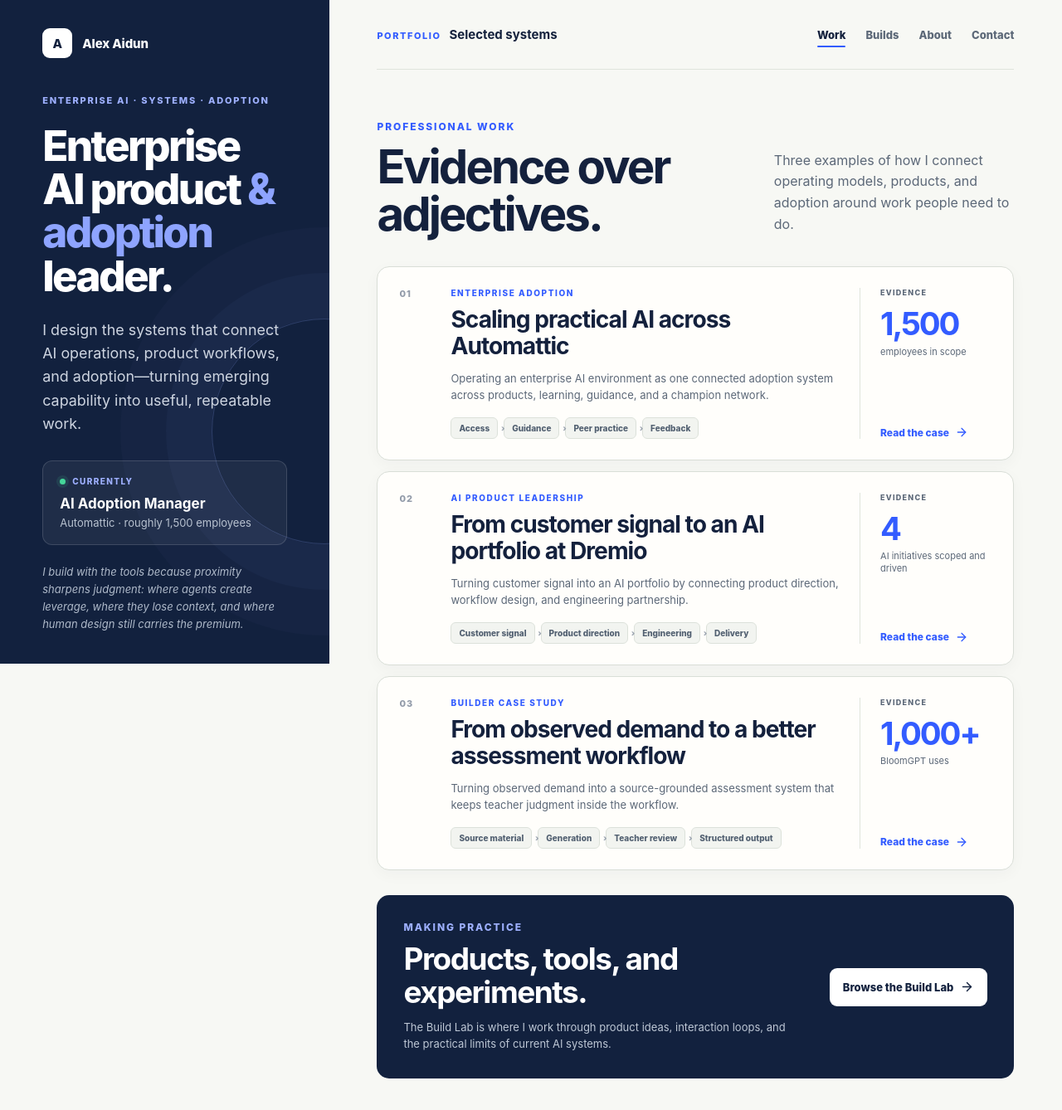
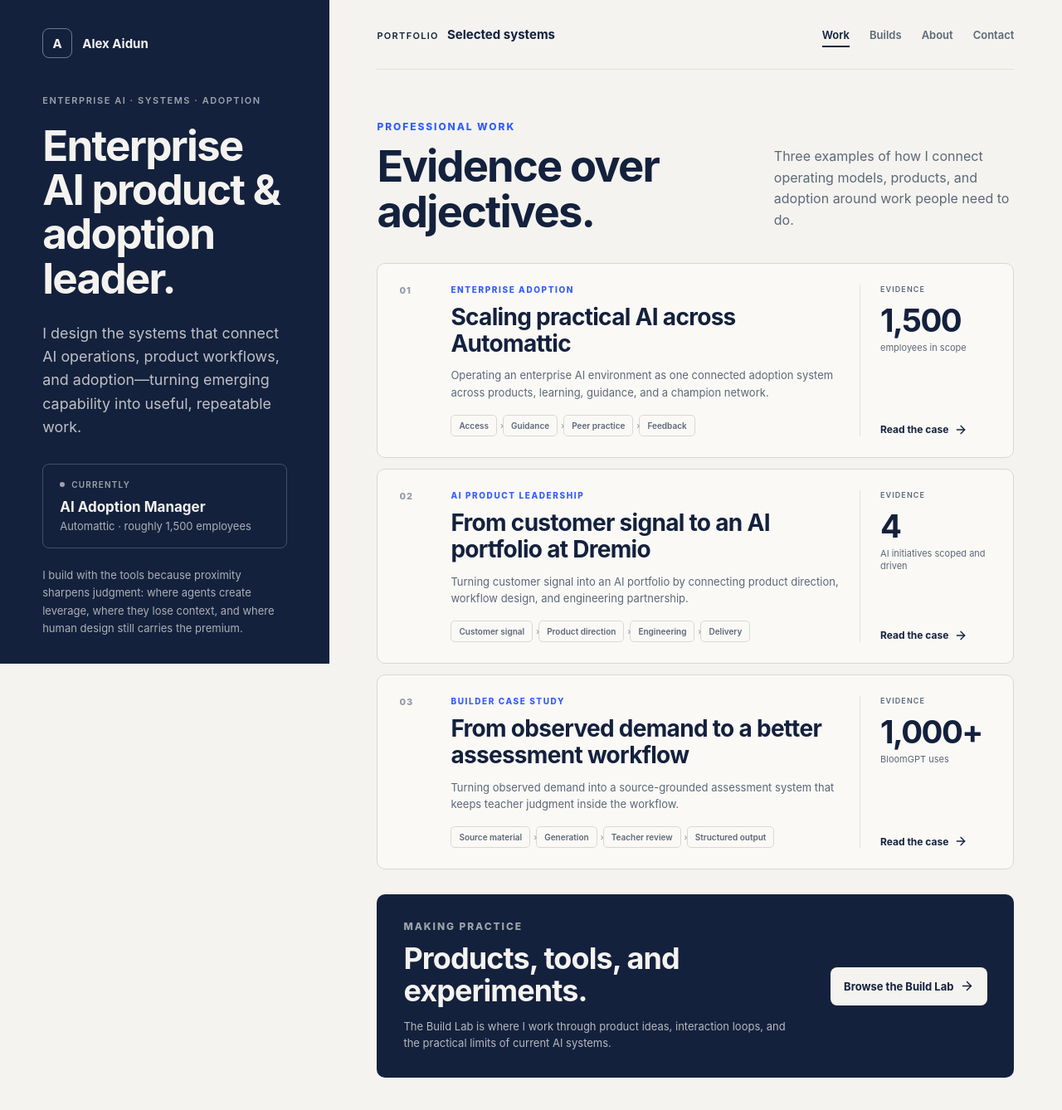
Before and after one commit to bobuel/aydoon, a React (Vite) app: page / in a window 1280 px wide. Shown: the top 1338 px of the page at 83% size. Built offline with nearby package versions, Linux system fonts and the light colour scheme.

Commit message:
Simplify hybrid portfolio visual system

```diff
--- a/styles.css
+++ b/styles.css
@@ -388,70 +388,72 @@ img { display: block; max-width: 100%; }
 }
 
 /* Hybrid portfolio homepage */
-.hybrid-home { overflow: visible; background: #e8ebe6; }
-.hybrid-layout { width: min(1600px, 100%); min-height: 100dvh; margin-inline: auto; display: grid; grid-template-columns: minmax(350px, 31vw) minmax(0, 1fr); background: var(--paper); box-shadow: 0 0 80px rgba(20, 33, 61, .08); }
+.hybrid-home { overflow: visible; color: #14213d; background: #f4f3ef; font-family: ui-sans-serif, -apple-system, BlinkMacSystemFont, "Segoe UI", sans-serif; }
+.hybrid-home :focus-visible { outline-color: rgba(20, 33, 61, .45); }
+.hybrid-layout { width: min(1600px, 100%); min-height: 100dvh; margin-inline: auto; display: grid; grid-template-columns: minmax(350px, 31vw) minmax(0, 1fr); background: #f4f3ef; }
 
-.profile-rail { position: sticky; top: 0; align-self: start; height: 100dvh; padding: 34px clamp(34px, 4vw, 60px); display: flex; flex-direction: column; color: white; background: #12213e; overflow: hidden; }
-.profile-rail::after { content: ''; position: absolute; right: -130px; bottom: 18%; width: 270px; height: 270px; border: 1px solid rgba(147, 168, 255, .22); border-radius: 50%; box-shadow: 0 0 0 55px rgba(147, 168, 255, .035), 0 0 0 110px rgba(147, 168, 255, .025); pointer-events: none; }
-.rail-brand { position: relative; z-index: 1; display: inline-flex; align-items: center; gap: 12px; width: fit-content; font-size: 15px; font-weight: 800; letter-spacing: -.01em; }
-.rail-brand-mark { width: 36px; height: 36px; border: 1px solid rgba(255,255,255,.26); border-radius: 9px; display: grid; place-items: center; color: #12213e; background: white; }
+.profile-rail { position: sticky; top: 0; align-self: start; height: 100dvh; padding: 34px clamp(34px, 4vw, 60px); display: flex; flex-direction: column; color: #f4f3ef; background: #14213d; overflow: hidden; }
+.profile-rail::after { display: none; }
+.profile-rail :focus-visible { outline-color: rgba(244, 243, 239, .7); }
+.rail-brand { position: relative; z-index: 1; display: inline-flex; align-items: center; gap: 12px; width: fit-content; font-size: 15px; font-weight: 700; letter-spacing: 0; }
+.rail-brand-mark { width: 36px; height: 36px; border: 1px solid rgba(244, 243, 239, .42); border-radius: 8px; display: grid; place-items: center; color: inherit; background: transparent; }
 .rail-story { position: relative; z-index: 1; margin-block: auto; padding-block: 44px; }
-.rail-eyebrow { margin: 0 0 20px; color: #9eb0ff; font-size: 11px; line-height: 1.35; font-weight: 850; letter-spacing: .16em; text-transform: uppercase; }
-.rail-story h1 { max-width: 520px; margin: 0; font-size: clamp(39px, 4vw, 59px); line-height: 1.02; font-weight: 830; letter-spacing: -.052em; }
-.rail-story h1 span { color: #8ea4ff; }
-.rail-summary { max-width: 500px; margin: 26px 0 0; color: #ced5e1; font-size: clamp(16px, 1.4vw, 19px); line-height: 1.58; }
-.rail-status { max-width: 500px; margin-top: 30px; padding: 18px 20px; border: 1px solid rgba(255,255,255,.14); border-radius: 12px; background: rgba(255,255,255,.055); }
-.rail-status-label { margin-bottom: 11px; display: flex; align-items: center; gap: 8px; color: #9eb0ff; font-size: 10px; font-weight: 850; letter-spacing: .14em; text-transform: uppercase; }
-.rail-status-label span { width: 7px; height: 7px; border-radius: 50%; background: #45d69a; box-shadow: 0 0 0 4px rgba(69,214,154,.11); }
-.rail-status strong { display: block; font-size: 17px; }
-.rail-status p { margin: 5px 0 0; color: #b8c2d0; font-size: 13px; }
-.rail-perspective { max-width: 500px; margin: 22px 0 0; color: #aeb9c9; font-size: 13px; line-height: 1.62; font-style: italic; }
-.rail-footer { position: relative; z-index: 1; padding-top: 22px; border-top: 1px solid rgba(255,255,255,.13); }
-.rail-footer nav { display: flex; gap: 20px; margin-bottom: 16px; color: #c3ccda; font-size: 13px; font-weight: 750; }
-.rail-footer nav a:hover { color: white; }
-.rail-contact { min-height: 46px; padding: 0 16px; display: flex; align-items: center; justify-content: center; gap: 8px; border-radius: 9px; color: #12213e; background: white; font-size: 14px; font-weight: 850; }
-.rail-contact:hover { background: #9eb0ff; }
-.rail-footer small { display: block; margin-top: 18px; color: #8390a3; font-size: 11px; }
+.rail-eyebrow { margin: 0 0 20px; color: rgba(244, 243, 239, .62); font-size: 11px; line-height: 1.35; font-weight: 600; letter-spacing: .14em; text-transform: uppercase; }
+.rail-story h1 { max-width: 520px; margin: 0; font-size: clamp(39px, 4vw, 56px); line-height: 1.04; font-weight: 700; letter-spacing: -.035em; }
+.rail-story h1 span { color: inherit; }
+.rail-summary { max-width: 500px; margin: 26px 0 0; color: rgba(244, 243, 239, .76); font-size: clamp(16px, 1.4vw, 18px); line-height: 1.58; }
+.rail-status { max-width: 500px; margin-top: 30px; padding: 18px 20px; border: 1px solid rgba(244, 243, 239, .22); border-radius: 8px; background: transparent; }
+.rail-status-label { margin-bottom: 11px; display: flex; align-items: center; gap: 8px; color: rgba(244, 243, 239, .62); font-size: 10px; font-weight: 600; letter-spacing: .12em; text-transform: uppercase; }
+.rail-status-label span { width: 6px; height: 6px; border-radius: 50%; background: currentColor; }
+.rail-status strong { display: block; font-size: 17px; font-weight: 700; }
+.rail-status p { margin: 5px 0 0; color: rgba(244, 243, 239, .68); font-size: 13px; }
+.rail-perspective { max-width: 500px; margin: 22px 0 0; color: rgba(244, 243, 239, .68); font-size: 13px; line-height: 1.62; }
+.rail-footer { position: relative; z-index: 1; padding-top: 22px; border-top: 1px solid rgba(244, 243, 239, .2); }
+.rail-footer nav { display: flex; gap: 20px; margin-bottom: 16px; color: rgba(244, 243, 239, .72); font-size: 13px; font-weight: 600; }
+.rail-footer nav a:hover { color: #f4f3ef; }
+.rail-contact { min-height: 46px; padding: 0 16px; display: flex; align-items: center; justify-content: center; gap: 8px; border-radius: 8px; color: #14213d; background: #f4f3ef; font-size: 14px; font-weight: 700; }
+.rail-contact:hover { background: #deddd8; }
+.rail-footer small { display: block; margin-top: 18px; color: rgba(244, 243, 239, .5); font-size: 11px; }
 
-.work-surface { min-width: 0; padding: 0 clamp(30px, 4.5vw, 72px) 70px; background: var(--paper); }
+.work-surface { min-width: 0; padding: 0 clamp(30px, 4.5vw, 72px) 70px; background: #f4f3ef; }
 .surface-header { min-height: 84px; display: flex; align-items: center; justify-content: space-between; gap: 26px; border-bottom: 1px solid var(--line); }
 .surface-header > div { display: flex; align-items: baseline; gap: 10px; }
-.surface-header > div span { color: var(--blue); font-size: 11px; font-weight: 850; letter-spacing: .14em; text-transform: uppercase; }
-.surface-header > div strong { font-size: 15px; }
-.surface-header nav { display: flex; align-items: center; gap: 24px; color: var(--muted); font-size: 13px; font-weight: 780; }
+.surface-header > div span { color: var(--ink); font-size: 11px; font-weight: 600; letter-spacing: .12em; text-transform: uppercase; }
+.surface-header > div strong { font-size: 15px; font-weight: 700; }
+.surface-header nav { display: flex; align-items: center; gap: 24px; color: var(--muted); font-size: 13px; font-weight: 600; }
 .surface-header nav a { position: relative; padding-block: 9px; }
 .surface-header nav a:hover, .surface-header nav a.active { color: var(--ink); }
-.surface-header nav a.active::after { content: ''; position: absolute; left: 0; right: 0; bottom: 2px; height: 2px; border-radius: 2px; background: var(--blue); }
+.surface-header nav a.active::after { content: ''; position: absolute; left: 0; right: 0; bottom: 2px; height: 2px; background: var(--ink); }
 
 .surface-intro { padding: 62px 0 34px; display: grid; grid-template-columns: minmax(0, 1.2fr) minmax(260px, .8fr); align-items: end; gap: 44px; }
 .surface-intro .eyebrow { margin-bottom: 13px; }
-.surface-intro h2 { max-width: 660px; margin: 0; font-size: clamp(38px, 4.4vw, 61px); line-height: 1.01; letter-spacing: -.052em; }
+.surface-intro h2 { max-width: 660px; margin: 0; font-size: clamp(36px, 4.1vw, 54px); line-height: 1.04; font-weight: 700; letter-spacing: -.035em; }
 .surface-intro > p { max-width: 480px; margin: 0 0 4px; color: var(--muted); font-size: 16px; line-height: 1.6; }
 
 .system-list { display: grid; gap: 13px; }
-.system-card { min-width: 0; padding: 25px 26px; display: grid; grid-template-columns: 38px minmax(0, 1fr) minmax(150px, .34fr); gap: 24px; border: 1px solid #d9ded7; border-radius: 15px; background: var(--white); box-shadow: 0 5px 18px rgba(20,33,61,.035); transition: transform .18s ease, border-color .18s ease, box-shadow .18s ease; }
-.system-card:hover { transform: translateY(-2px); border-color: rgba(51,92,255,.34); box-shadow: 0 14px 34px rgba(20,33,61,.07); }
+.system-card { min-width: 0; padding: 25px 26px; display: grid; grid-template-columns: 38px minmax(0, 1fr) minmax(150px, .34fr); gap: 24px; border: 1px solid #d8d8d3; border-radius: 10px; background: #faf9f6; transition: border-color .18s ease; }
+.system-card:hover { border-color: rgba(20, 33, 61, .48); }
 .system-index { color: #929ba9; font-size: 11px; font-weight: 850; letter-spacing: .1em; }
 .system-copy { min-width: 0; }
 .system-copy .eyebrow { margin: 0 0 11px; font-size: 10px; }
-.system-copy h3 { max-width: 660px; margin: 0; font-size: clamp(21px, 2.2vw, 29px); line-height: 1.13; letter-spacing: -.036em; }
+.system-copy h3 { max-width: 660px; margin: 0; font-size: clamp(21px, 2.2vw, 28px); line-height: 1.16; font-weight: 700; letter-spacing: -.025em; }
 .system-copy > p:not(.eyebrow) { max-width: 700px; margin: 12px 0 17px; color: var(--muted); font-size: 13px; line-height: 1.55; }
 .system-flow { margin: 0; padding: 0; display: flex; flex-wrap: wrap; align-items: center; gap: 7px; list-style: none; }
-.system-flow li { position: relative; padding: 6px 9px; border: 1px solid #dce1da; border-radius: 6px; color: #526071; background: #f2f4f0; font-size: 10px; line-height: 1.2; font-weight: 760; }
+.system-flow li { position: relative; padding: 6px 9px; border: 1px solid #d8d8d3; border-radius: 5px; color: var(--muted); background: transparent; font-size: 10px; line-height: 1.2; font-weight: 600; }
 .system-flow li:not(:last-child)::after { content: '›'; position: absolute; right: -7px; top: 50%; z-index: 1; color: #9aa3af; transform: translate(50%, -52%); }
 .system-result { min-width: 0; padding-left: 24px; display: flex; flex-direction: column; align-items: flex-start; border-left: 1px solid var(--line); }
-.system-result > span { color: var(--muted); font-size: 9px; font-weight: 850; letter-spacing: .14em; text-transform: uppercase; }
-.system-result > strong { margin-top: 13px; color: var(--blue); font-size: clamp(28px, 3vw, 41px); line-height: 1; letter-spacing: -.055em; }
+.system-result > span { color: var(--muted); font-size: 9px; font-weight: 600; letter-spacing: .12em; text-transform: uppercase; }
+.system-result > strong { margin-top: 13px; color: var(--ink); font-size: clamp(28px, 3vw, 39px); line-height: 1; font-weight: 700; letter-spacing: -.04em; }
 .system-result > p { margin: 7px 0 16px; color: var(--muted); font-size: 11px; line-height: 1.35; }
-.system-result > a { margin-top: auto; display: inline-flex; align-items: center; gap: 7px; color: var(--blue); font-size: 12px; font-weight: 850; }
+.system-result > a { margin-top: auto; display: inline-flex; align-items: center; gap: 7px; color: var(--ink); font-size: 12px; font-weight: 700; }
 .system-result > a:hover { text-decoration: underline; }
 
-.surface-close { margin-top: 30px; padding: 32px; display: grid; grid-template-columns: minmax(0, 1fr) auto; align-items: center; gap: 36px; border-radius: 15px; color: white; background: #12213e; }
-.surface-close .eyebrow { margin-bottom: 11px; color: #9eb0ff; }
-.surface-close h2 { margin: 0; font-size: clamp(25px, 3vw, 37px); line-height: 1.08; letter-spacing: -.04em; }
-.surface-close p:not(.eyebrow) { max-width: 650px; margin: 12px 0 0; color: #bdc7d5; font-size: 13px; line-height: 1.55; }
-.surface-close-link { min-height: 46px; padding: 0 16px; display: inline-flex; align-items: center; justify-content: center; gap: 8px; border-radius: 9px; color: #12213e; background: white; font-size: 13px; font-weight: 850; white-space: nowrap; }
-.surface-close-link:hover { color: white; background: var(--blue); }
+.surface-close { margin-top: 30px; padding: 32px; display: grid; grid-template-columns: minmax(0, 1fr) auto; align-items: center; gap: 36px; border-radius: 10px; color: #f4f3ef; background: #14213d; }
+.surface-close .eyebrow { margin-bottom: 11px; color: rgba(244, 243, 239, .62); }
+.surface-close h2 { margin: 0; font-size: clamp(25px, 3vw, 36px); line-height: 1.1; font-weight: 700; letter-spacing: -.025em; }
+.surface-close p:not(.eyebrow) { max-width: 650px; margin: 12px 0 0; color: rgba(244, 243, 239, .72); font-size: 13px; line-height: 1.55; }
+.surface-close-link { min-height: 46px; padding: 0 16px; display: inline-flex; align-items: center; justify-content: center; gap: 8px; border-radius: 8px; color: #14213d; background: #f4f3ef; font-size: 13px; font-weight: 700; white-space: nowrap; }
+.surface-close-link:hover { background: #deddd8; }
 
 @media (max-width: 1100px) {
   .hybrid-layout { grid-template-columns: minmax(330px, 38%) minmax(0, 1fr); }
@@ -475,7 +477,6 @@ img { display: block; max-width: 100%; }
 @media (max-width: 820px) {
   .hybrid-layout { display: block; }
   .profile-rail { position: relative; height: auto; min-height: 720px; padding: 30px clamp(28px, 7vw, 56px); }
-  .profile-rail::after { bottom: 12%; }
   .rail-story { padding-block: 60px; }
   .rail-story h1 { max-width: 620px; font-size: clamp(43px, 8.2vw, 66px); }
   .rail-summary, .rail-status, .rail-perspective { max-width: 620px; }
@@ -484,7 +485,7 @@ img { display: block; max-width: 100%; }
   .rail-contact { min-width: 180px; }
   .rail-footer small { grid-column: 1 / -1; margin-top: 2px; }
   .work-surface { padding-inline: clamp(22px, 5vw, 42px); }
-  .surface-header { position: sticky; top: 0; z-index: 20; background: rgba(247,248,244,.96); backdrop-filter: blur(12px); }
+  .surface-header { position: sticky; top: 0; z-index: 20; background: rgba(244,243,239,.96); backdrop-filter: blur(12px); }
 }
 
 @media (max-width: 600px) {
```
